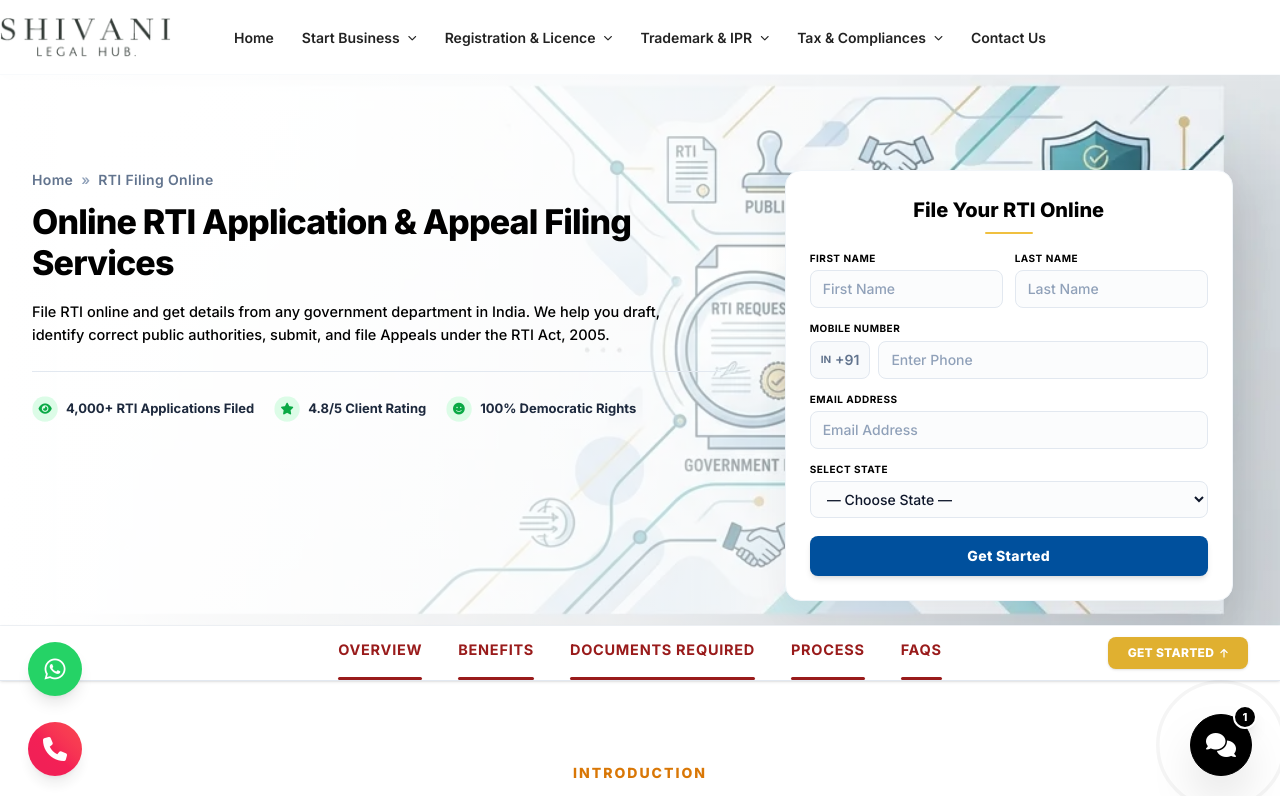
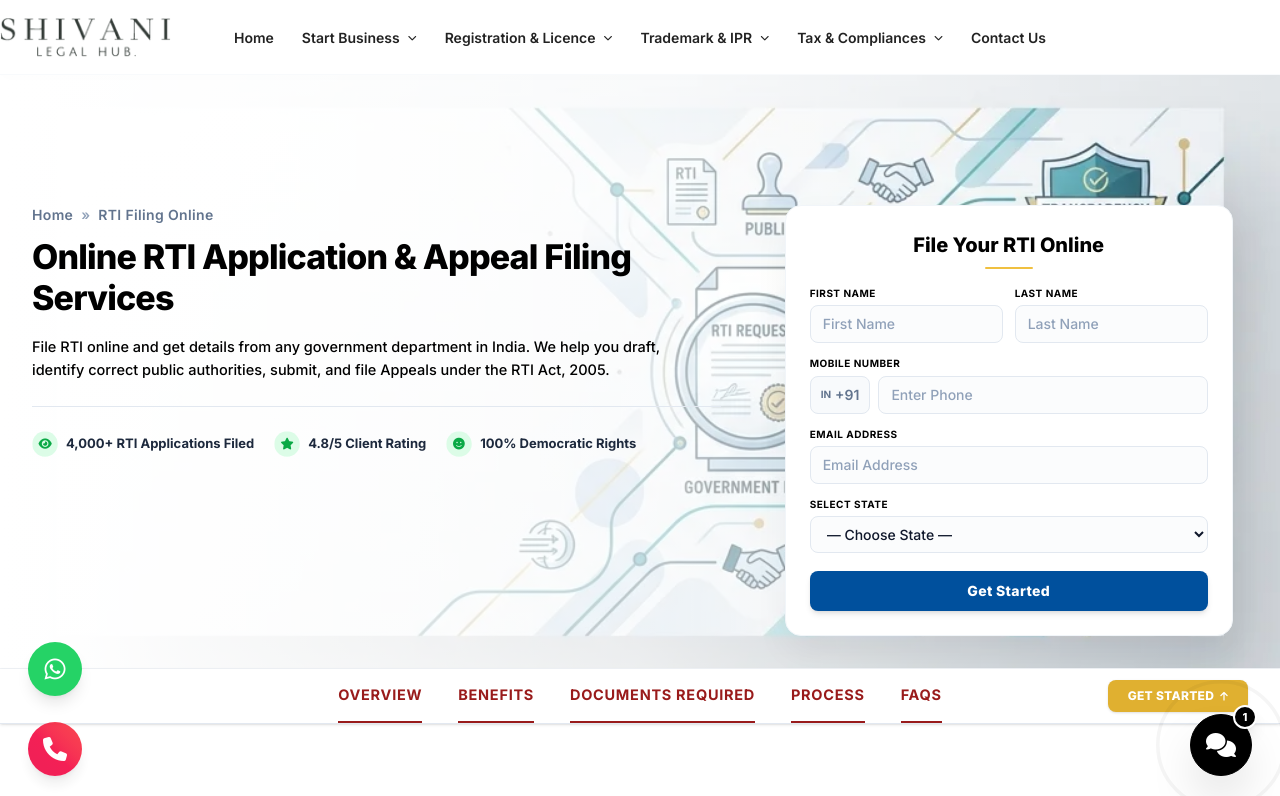
Before and after one commit to bhumikesh2628/shivani-digital-hub, a React (Vite) app in the folder frontend-react/: page /rti-filing in a window 1280 px wide. Shown: the top 796 px of the page. Built offline with nearby package versions, Linux system fonts and the light colour scheme.

Commit message:
Optimize service page hero top-alignment and restyle sub-navigation tab bars

```diff
--- a/frontend-react/src/index.css
+++ b/frontend-react/src/index.css
@@ -336,58 +336,40 @@ body {
 
 /* Service Pages Hero section layout adjustments: shorten height and move content higher */
 section.pt-\[110px\] {
-  padding-top: 80px !important; /* Mobile padding-top (shifted up from 95px) */
+  padding-top: 95px !important;
 }
 
-/* Align heading and content to the top instead of centering them vertically */
+/* Align service page hero content to the top of the section (instead of vertically centering) */
 section.pt-\[110px\] .grid.items-center {
   align-items: flex-start !important;
 }
 
 @media (min-width: 768px) {
   section.pt-\[110px\] {
-    padding-top: 95px !important;     /* Desktop padding-top (shifted up from 130px) */
-    padding-bottom: 1.5rem !important; /* Desktop padding-bottom (reduced from 2rem) */
+    padding-top: 130px !important;
+    padding-bottom: 2rem !important;
   }
 }
 
-/* Service Page Sticky Secondary Nav Bar tab adjustments */
-.sticky.z-\[990\] ul {
-  gap: 2.25rem !important; /* Increase gap between tabs */
+/* Secondary sticky sub-nav bar styling adjustments */
+div.sticky.z-\[990\] ul {
+  gap: 2.25rem !important; /* Increase gap between the words */
 }
 
-.sticky.z-\[990\] a {
-  font-size: 14.5px !important; /* Increase size a little */
-  color: #dc2626 !important; /* Make text full red in color */
-  font-weight: 700 !important; /* Keep it bold */
-  position: relative !important;
-  border-bottom: none !important; /* Remove static border */
-  padding-bottom: 6px !important;
+div.sticky.z-\[990\] a {
+  font-size: 14.5px !important; /* Increase font size a little */
+  color: #dc2626 !important;    /* Make text full red in color (red-600) */
+  border-bottom-width: 2px !important;
+  border-bottom-color: transparent !important;
 }
 
-/* Base state for the animated underline */
-.sticky.z-\[990\] a::after {
-  content: '' !important;
-  position: absolute !important;
-  bottom: 0 !important;
-  left: 0 !important;
-  right: 0 !important;
-  height: 3px !important;
-  background-color: #991b1b !important; /* Active line color */
-  transform: scaleX(0) !important;
-  transform-origin: center !important;
-  transition: transform 0.25s cubic-bezier(0.4, 0, 0.2, 1) !important;
-  border-radius: 2px !important;
+div.sticky.z-\[990\] a:hover {
+  color: #991b1b !important;    /* Hover gets a darker red */
 }
 
-/* Active or Hover state triggers underline scale-up animation */
-.sticky.z-\[990\] a:hover::after,
-.sticky.z-\[990\] a[class*="text-[#991b1b]"]::after {
-  transform: scaleX(1) !important;
+/* Active tab text & border-bottom color */
+div.sticky.z-\[990\] a.text-\[\#991b1b\],
+div.sticky.z-\[990\] a[class*="text-[#991b1b]"] {
+  color: #991b1b !important;    /* Dark red active tab state */
+  border-bottom-color: #991b1b !important;
 }
-
-/* Keep the active/hover text color correct */
-.sticky.z-\[990\] a:hover,
-.sticky.z-\[990\] a[class*="text-[#991b1b]"] {
-  color: #991b1b !important;
-}
```
